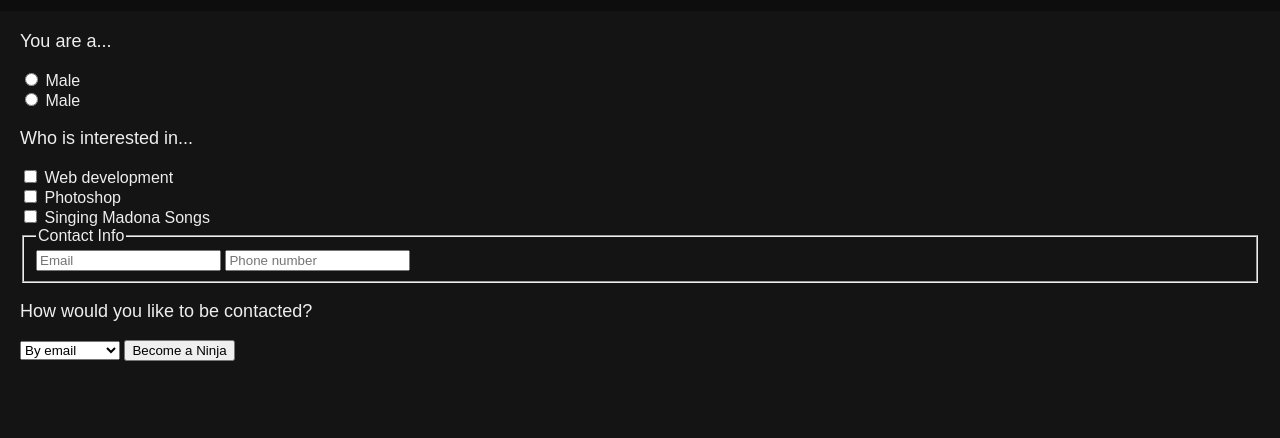
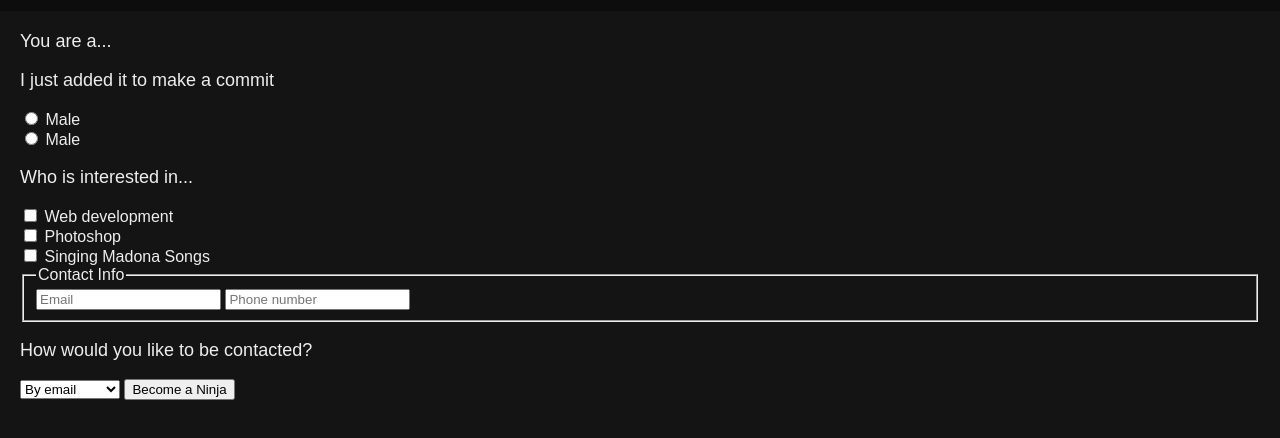
Before and after one commit to BukaBu/Show-Room, a plain HTML site: page index.html in a window 1280 px wide. Shown: the part 250-688 px from the top of the page. Drawn offline with Linux system fonts and the light colour scheme.

Commit message:
Changed paragraph

```diff
--- a/index.html
+++ b/index.html
@@ -15,6 +15,7 @@
       <form>
         <!--Gender -->
         <p>You are a...</p>
+        <p>I just added it to make a commit</p>
         <input type="radio" id="male" name="gender">
         <label for="male">Male</label><br />
         <input type="radio" id="female" name="gender">
```
